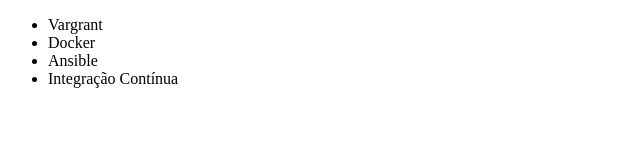
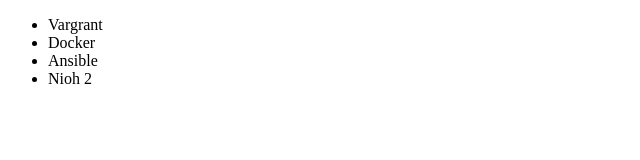
Before and after one commit to Zer3fDragneel/alura-git, a plain HTML site: page index.html in a window 1280 px wide. Shown: the full height of the page, 0-640 px from the left. Drawn offline with Linux system fonts and the light colour scheme.

Commit message:
Renomeando curso de Integração Contínua

```diff
--- a/index.html
+++ b/index.html
@@ -9,7 +9,7 @@
 		<li>Vargrant</li>
 		<li>Docker</li>
 		<li>Ansible</li>
-		<li>Integração Contínua</li>
+		<li>Nioh 2</li>
 	</ul>
 </body>
 </html>
```
